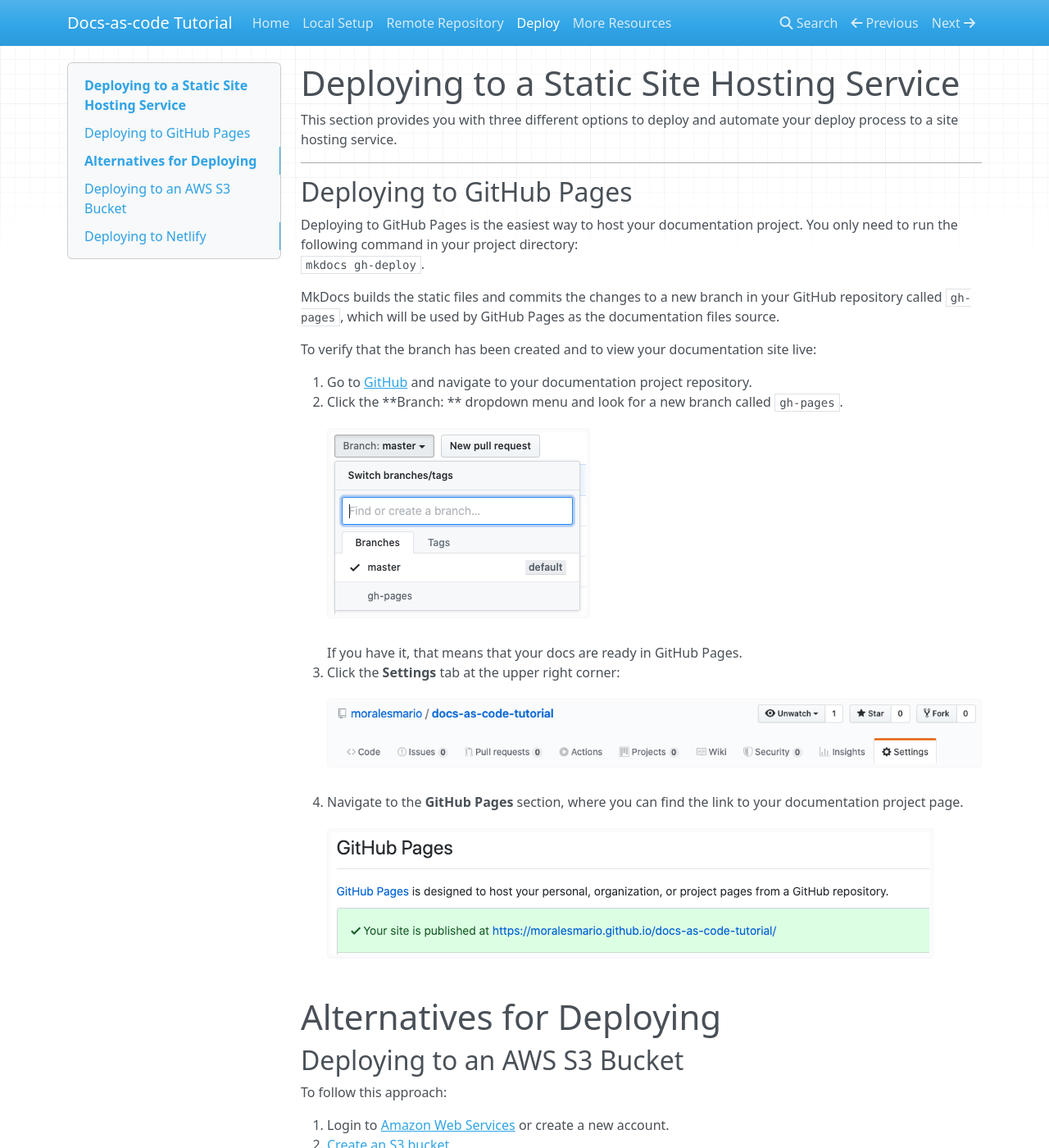
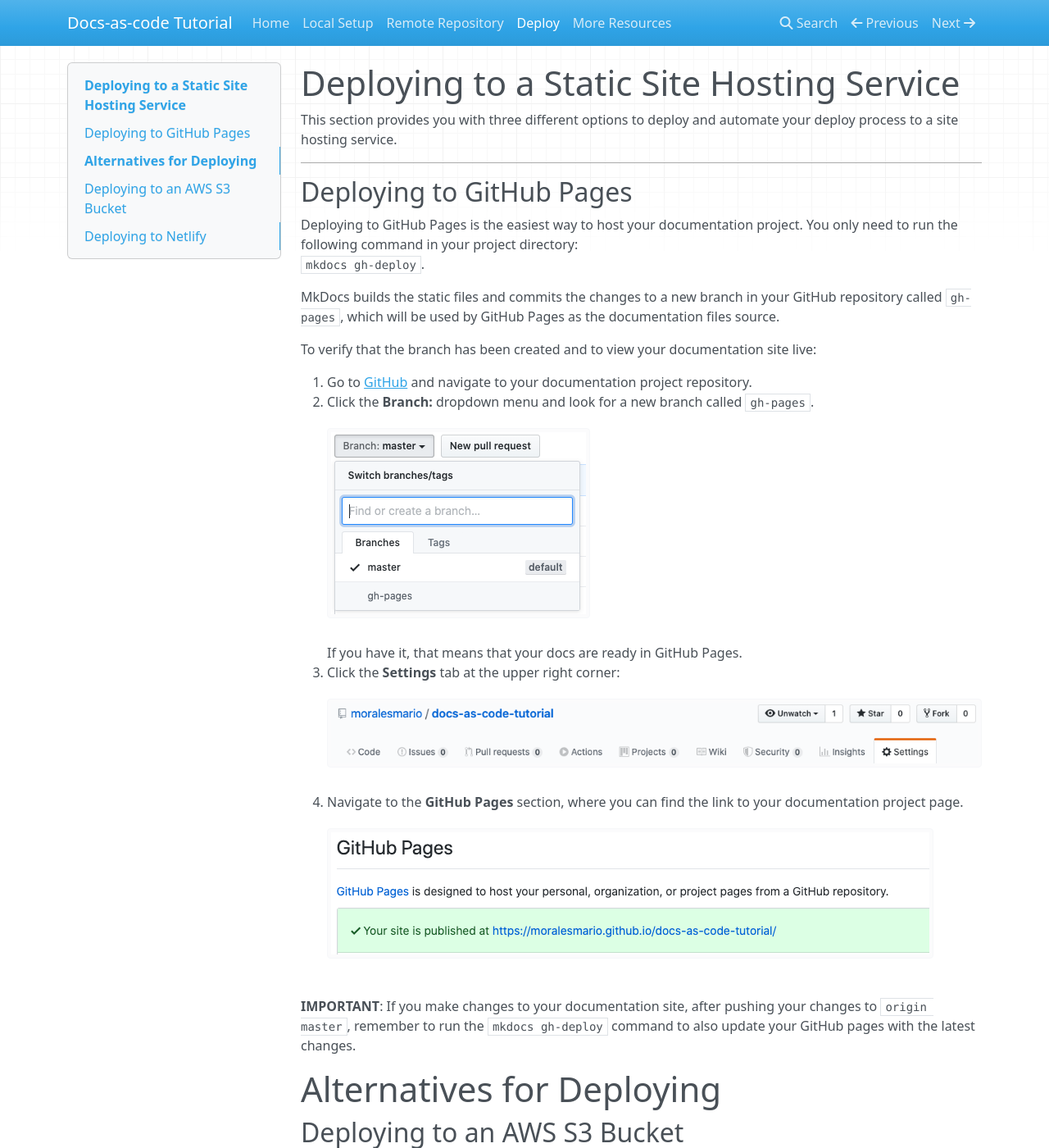
Before and after one commit to moralesmario/docs-as-code-tutorial, an MkDocs documentation site: the page built from docs/deploy.md, in a window 1280 px wide and 1400 px high. Shown: the whole window at 82% size. Built offline with MkDocs 1.6.1, drawn with Linux system fonts in a browser that asks for light colours; nearby versions of some CDN libraries.

Commit message:
GitHub pages deploying update

```diff
--- a/docs/deploy.md
+++ b/docs/deploy.md
@@ -14,13 +14,15 @@ MkDocs builds the static files and commits the changes to a new branch in your G
 To verify that the branch has been created and to view your documentation site live:
 
 1. Go to [GitHub](https://github.com/) and navigate to your documentation project repository.
-2. Click the **Branch: ** dropdown menu and look for a new branch called `gh-pages`.
+2. Click the **Branch:** dropdown menu and look for a new branch called `gh-pages`.
 ![branches](branches.png)
 If you have it, that means that your docs are ready in GitHub Pages.
 3. Click the **Settings** tab at the upper right corner:
 ![settings](settings-button.png)
 4. Navigate to the **GitHub Pages** section, where you can find the link to your documentation project page.
 ![gh-pages-link](gh-pages-link.png)
+
+**IMPORTANT**: If you make changes to your documentation site, after pushing your changes to `origin master`, remember to run the `mkdocs gh-deploy` command to also update your GitHub pages with the latest changes.
 
 # Alternatives for Deploying
 
```
